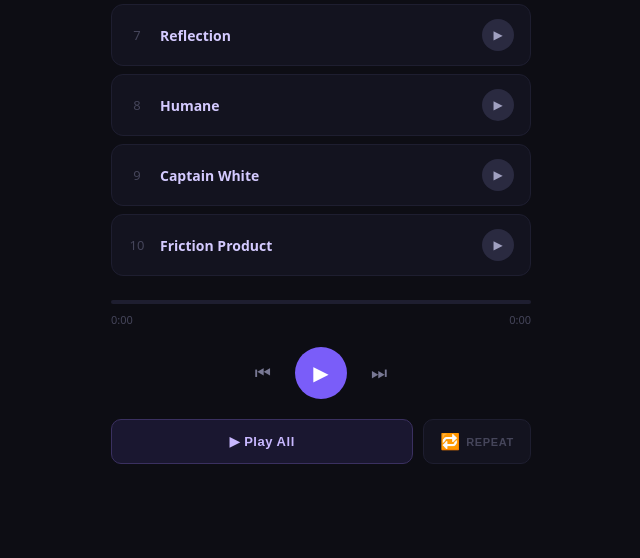
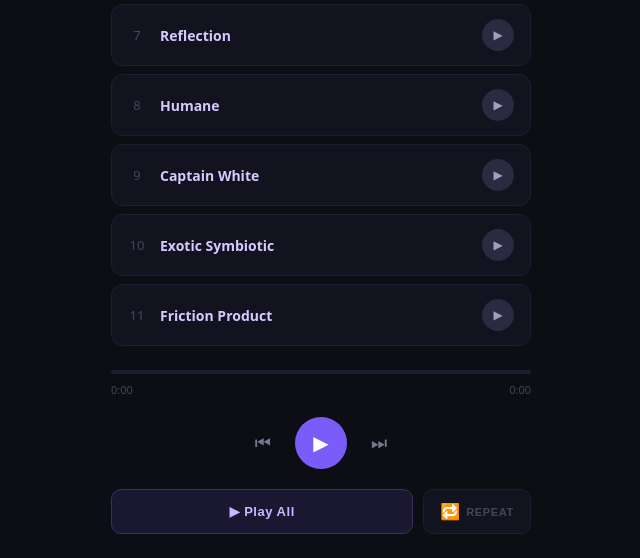
Before and after one commit to kerry-netizen/dream-decoder, a Flask app: page /zuman in a window 1280 px wide. Shown: the part 644-1202 px from the top of the page, without its empty margins (319-959 px from the left). Before the commit the page ends 1108 px from the top, so only its background shows below. Run offline with Flask 3, Linux system fonts and the light colour scheme; data that the repository does not hold is empty; parts of the project's set-up code (start-up, migrations or seed data) failed here and were passed over.

Commit message:
Add Exotic Symbiotic as track 10, bump Friction Product to 11
Co-Authored-By: Claude Opus 4.6 <noreply@anthropic.com>

```diff
--- a/templates/zuman.html
+++ b/templates/zuman.html
@@ -364,6 +364,13 @@
     <div class="track" data-index="9">
       <span class="track-num">10</span>
       <div class="track-info">
+        <div class="track-title">Exotic Symbiotic</div>
+      </div>
+      <button class="track-btn" aria-label="Play">&#9654;</button>
+    </div>
+    <div class="track" data-index="10">
+      <span class="track-num">11</span>
+      <div class="track-info">
         <div class="track-title">Friction Product</div>
       </div>
       <button class="track-btn" aria-label="Play">&#9654;</button>
@@ -408,6 +415,7 @@ const TRACKS = [
   { src: "{{ url_for('static', filename='Reflection.mp3') }}", title: "Reflection" },
   { src: "{{ url_for('static', filename='Humane.mp3') }}", title: "Humane" },
   { src: "{{ url_for('static', filename='CaptainWhite2.mp3') }}", title: "Captain White" },
+  { src: "{{ url_for('static', filename='ExoticSymbiotic.mp3') }}", title: "Exotic Symbiotic" },
   { src: "{{ url_for('static', filename='FrictionProduct.mp3') }}", title: "Friction Product" }
 ];
 
```
Also changed, not shown: 1 other file.
